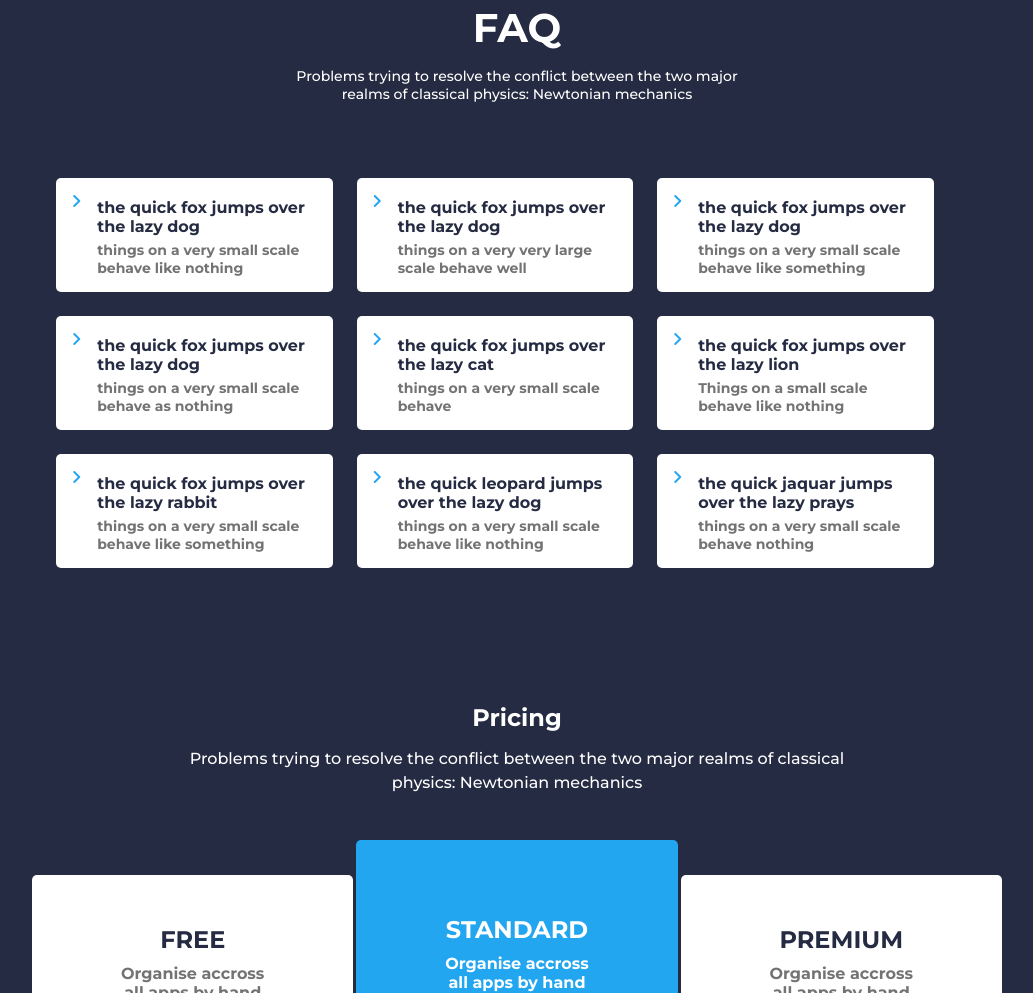
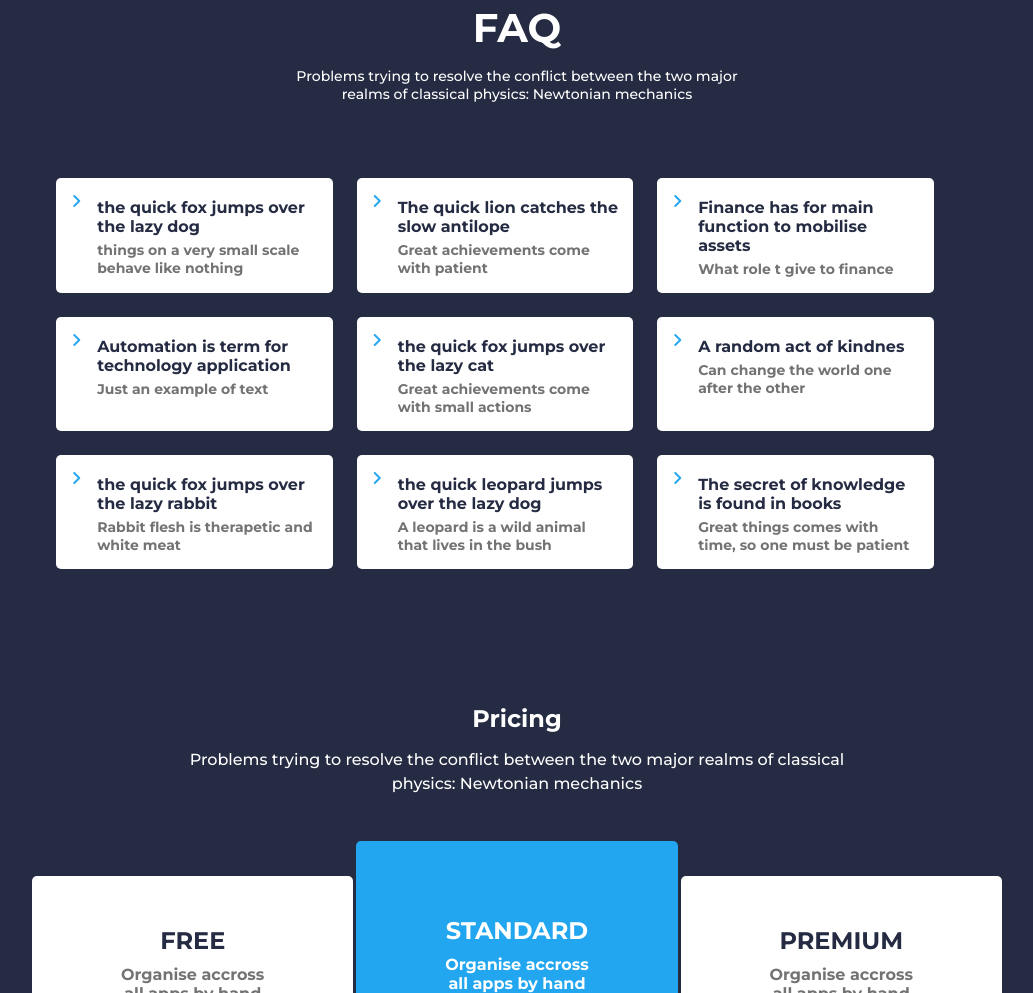
Before and after one commit to GaelTikeng/html-last-project, a plain HTML site: page index.html in a window 1280 px wide. Shown: the part 2049-3042 px from the top of the page, without its empty margins (123-1156 px from the left). Drawn offline with Linux system fonts and the light colour scheme.

Commit message:
linters corrections

```diff
--- a/index.html
+++ b/index.html
@@ -126,57 +126,57 @@
       <div class="flex-row">
         <i class="fa-solid fa-angle-right"></i>
         <div class="card-items">
-          <h5>the quick fox jumps over the lazy dog</h5>
-          <h6>things on a very very large scale behave well</h6>
+          <h5>The quick lion catches the slow antilope</h5>
+          <h6>Great achievements come with patient </h6>
         </div>
       </div>
       <div class="flex-row">
         <i class="fa-solid fa-angle-right"></i>
         <div class="card-items">
-          <h5>the quick fox jumps over the lazy dog</h5>
-          <h6>things on a very small scale behave like something</h6>
+          <h5>Finance has for main function to mobilise assets</h5>
+          <h6>What role t give to finance</h6>
         </div>
       </div>
       <div class="flex-row">
         <i class="fa-solid fa-angle-right"></i>
         <div class="card-items">
-          <h5>the quick fox jumps over the lazy dog</h5>
-          <h6>things on a very small scale behave as nothing</h6>
+          <h5>Automation is term for technology application</h5>
+          <h6>Just an example of text</h6>
         </div>
       </div>
       <div class="flex-row">
         <i class="fa-solid fa-angle-right"></i>
         <div class="card-items">
           <h5>the quick fox jumps over the lazy cat</h5>
-          <h6>things on a very small scale behave </h6>
+          <h6>Great achievements come with small actions </h6>
         </div>
       </div>
       <div class="flex-row">
         <i class="fa-solid fa-angle-right"></i>
         <div class="card-items">
-          <h5>the quick fox jumps over the lazy lion</h5>
-          <h6>Things on a small scale behave like nothing</h6>
+          <h5>A random act of kindnes</h5>
+          <h6>Can change the world one after the other</h6>
         </div>
       </div>
       <div class="flex-row">
         <i class="fa-solid fa-angle-right"></i>
         <div class="card-items">
           <h5>the quick fox jumps over the lazy rabbit</h5>
-          <h6>things on a very small scale behave like something</h6>
+          <h6>Rabbit flesh is therapetic and white meat</h6>
         </div>
       </div>
       <div class="flex-row">
         <i class="fa-solid fa-angle-right"></i>
         <div class="card-items">
           <h5>the quick leopard jumps over the lazy dog</h5>
-          <h6>things on a very small scale behave like nothing</h6>
+          <h6>A leopard is a wild animal that lives in the bush</h6>
         </div>
       </div>
       <div class="flex-row">
         <i class="fa-solid fa-angle-right"></i>
         <div class="card-items">
-          <h5>the quick jaquar jumps over the lazy prays</h5>
-          <h6>things on a very small scale behave  nothing</h6>
+          <h5>The secret of knowledge is found in books</h5>
+          <h6>Great things comes with time, so one must be patient</h6>
         </div>
       </div>
     </div>
@@ -264,7 +264,7 @@
     </div>
   </section>
 
-  <section class=section7>
+  <section class="section7">
     <div class="col1">
       <h2>Get in touch</h2>
       <p>The quick fox jumps over the lazy dog</p>
```
